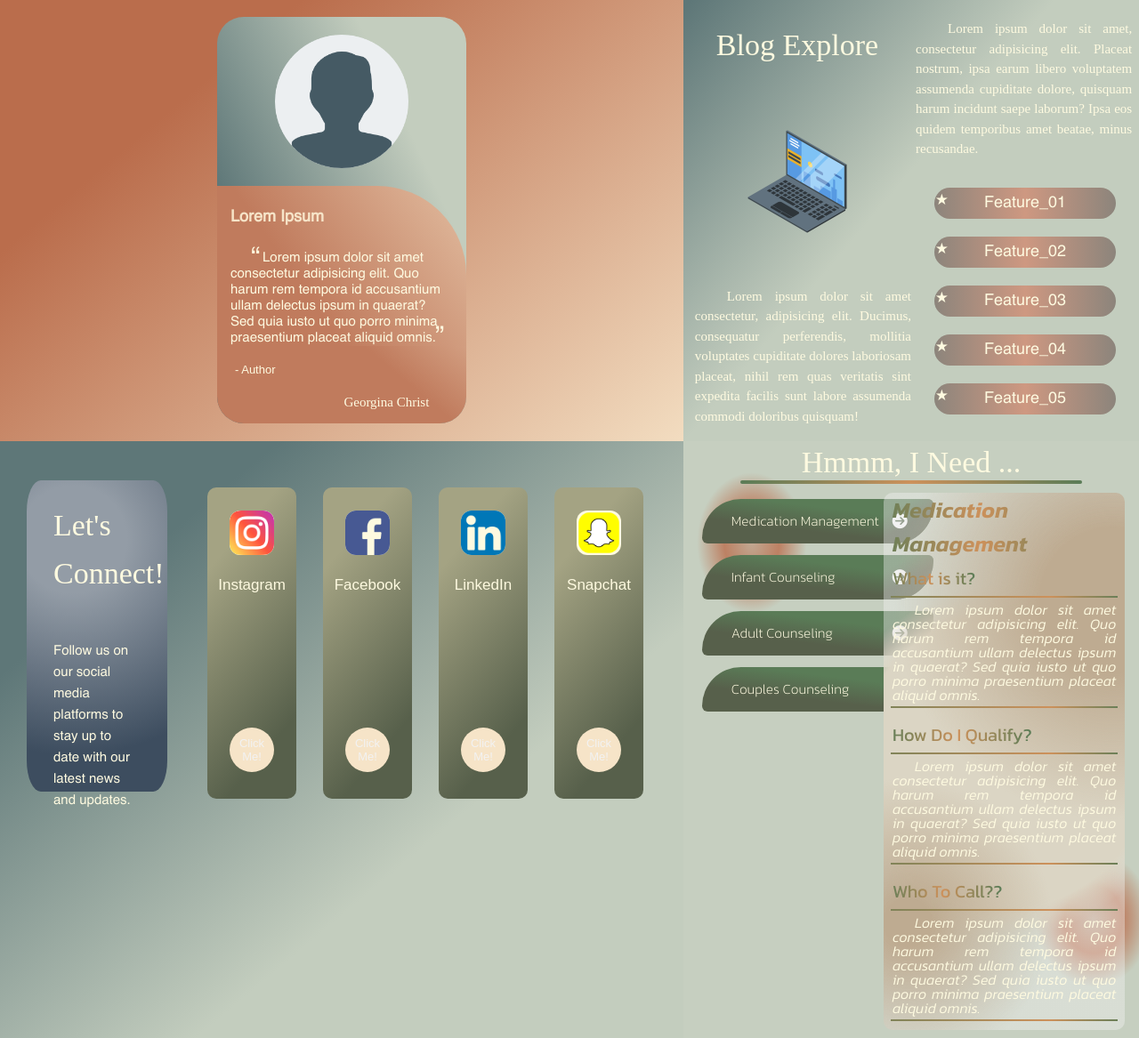
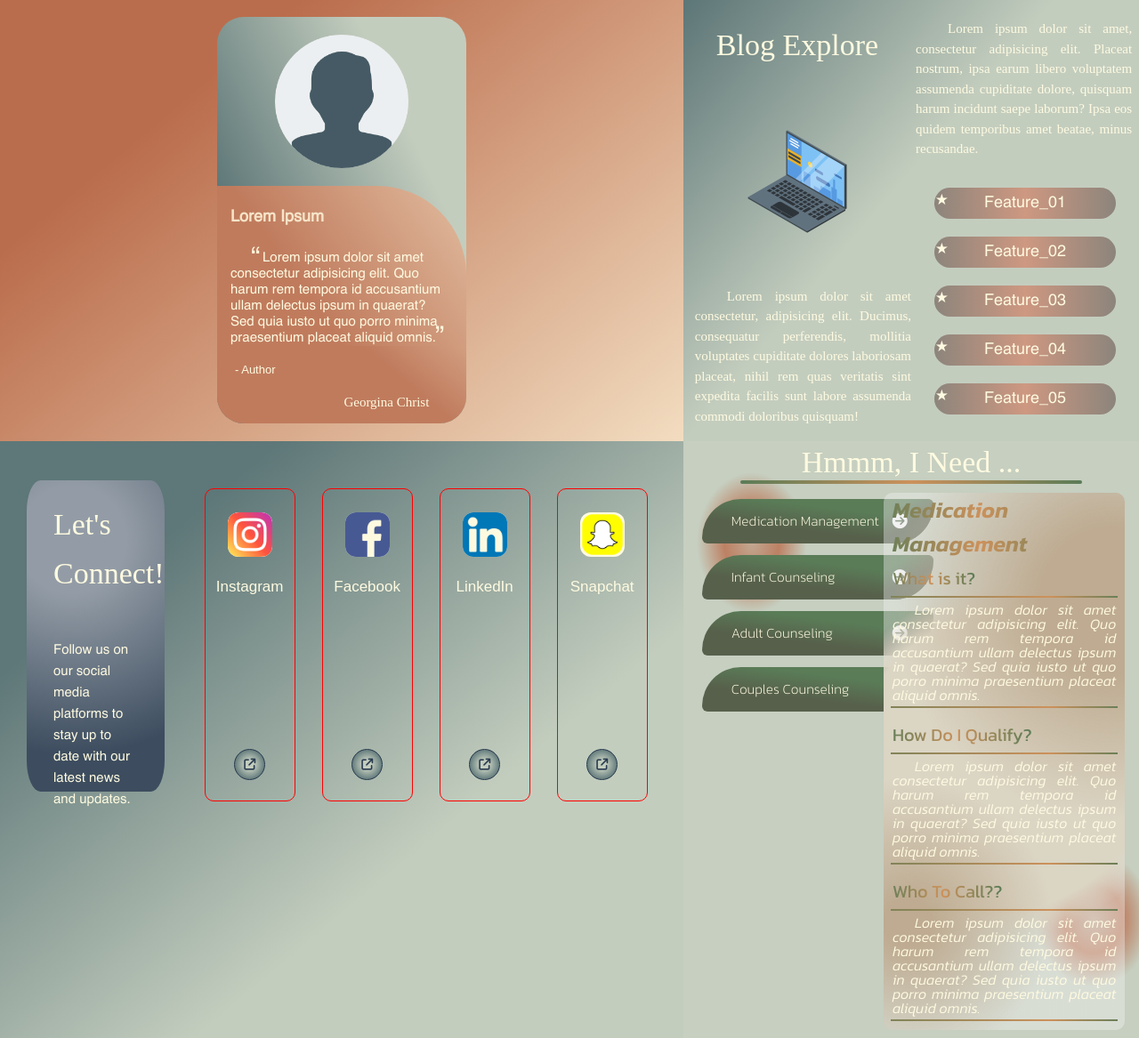
Before and after one commit to Andy2020code/therapy_website, a Django app: page / in a window 1280 px wide. Shown: the part 531-1698 px from the top of the page at 89% size. Run offline with Django 5.2, Linux system fonts and the light colour scheme; some libraries are stand-ins or nearby versions; some web fonts are replaced.

Commit message:
Feb_20_16:17
Design

```diff
--- a/server/core/static/CSS/home_css_01.css
+++ b/server/core/static/CSS/home_css_01.css
@@ -66,6 +66,7 @@
 	--features_body_background_color: #5E7778 linear-gradient(to right, rgba(94,119,120,1) -35%, rgba(206,152,129,1), rgba(94,119,120,1) 135%);
 
 	--section_5_card_body_background_color: radial-gradient(circle at 33% 19%, rgba(147,156,166,1) 20%, rgba(61,77,95,1) 80%);
+	--section_5_social_media_platform_button_background_color: radial-gradient(circle at 50% 50%, rgba(195,205,190,1) 20%, rgba(94,119,120,1) 75%);
 	--buttons_color_01: #F6E4C8;
 	--buttons_color_02: #C6CFC0;
 	--buttons_color_03: #283A4E;
@@ -561,9 +562,10 @@ body{
 	display: flex;
 	flex-direction: column;
 	justify-content: space-between;
-	background: linear-gradient(130deg, rgba(164,163,131,1) 20%, rgba(87,96,75,1) 80%);
+	background: inherit;
+	border: 1px solid red;
 	border-radius: 10px;
-	margin: 10% 10px;
+	margin: auto 10px;
 }
 
 .section_5_social_media_platform_image{
@@ -581,13 +583,15 @@ body{
 
 .section_5_social_media_platform_content{
 	width: 100%;
-	height: 78%;
+	height: auto;
 	display: flex;
 	flex-direction: column;
 	justify-content: space-between;
 }
 
 .section_5_social_media_platform_title{
+	width: 100%;
+	height: auto;
 	font-family: 'Helvetica_Custom_Italic', sans-serif;
 	font-weight: 400;
 	font-size: 17px;
@@ -596,18 +600,23 @@ body{
 }
 
 .section_5_card_button_01{
-	width: 60px;
-	height: 60px;
-	background-color:var(--buttons_color_01) ;
-	border: none;
+	width: 50px;
+	height: 50px;
+	border: 1.2px solid var(--text_color_02);
+	background: var(--section_5_social_media_platform_button_background_color);
 	border-radius: 50%;
-	margin: 30px 30px;
+	margin: 0 auto;
 }
 
 .section_5_card_button_01 a{
-	text-decoration: none;
-	color: var(--text_color_01);
-	font-size: 15px;
+	width: 100%;
+	font-size: 0px;
+}
+
+.section_5_card_button_01 i{
+	color: var(--text_color_02);
+	font-size: 13px;
+	font-weight: 800;
 }
 
 .section_6{
@@ -912,8 +921,9 @@ body{
 	}
 
 	.section_5_card_button_01{
-		width: 50px;
-		height: 50px;
+		width: 35px;
+		height: 35px;
+		margin: 0px auto 23% auto;
 	}
 
 	.section_5_card_button_01 a{
--- a/server/core/templates/home.html
+++ b/server/core/templates/home.html
@@ -199,7 +199,9 @@
 						</h2>
 
 						<button class="section_5_card_button_01">
-							<a href="https://www.instagram.com/" target="_blank">Click Me!</a>
+							<a href="https://www.instagram.com/" target="_blank">
+								<i class="fa-sharp-duotone fa-solid fa-arrow-up-right-from-square"></i>
+							</a>
 						</button>
 					</div>
 				</div>
@@ -216,7 +218,9 @@
 						</h2>
 
 						<button class="section_5_card_button_01">
-							<a href="https://www.facebook.com/" target="_blank">Click Me!</a>
+							<a href="https://www.facebook.com/" target="_blank">
+								<i class="fa-sharp-duotone fa-solid fa-arrow-up-right-from-square"></i>
+							</a>
 						</button>
 					</div>
 				</div>
@@ -233,7 +237,9 @@
 						</h2>
 
 						<button class="section_5_card_button_01">
-							<a href="https://www.linkedin.com/" target="_blank">Click Me!</a>
+							<a href="https://www.linkedin.com/" target="_blank">
+								<i class="fa-sharp-duotone fa-solid fa-arrow-up-right-from-square"></i>
+							</a>
 						</button>
 					</div>
 				</div>
@@ -250,7 +256,9 @@
 						</h2>
 
 						<button class="section_5_card_button_01">
-							<a href="https://www.snapchat.com/" target="_blank">Click Me!</a>
+							<a href="https://www.snapchat.com/" target="_blank">
+								<i class="fa-sharp-duotone fa-solid fa-arrow-up-right-from-square"></i>
+							</a>
 						</button>
 					</div>
 				</div>
```
